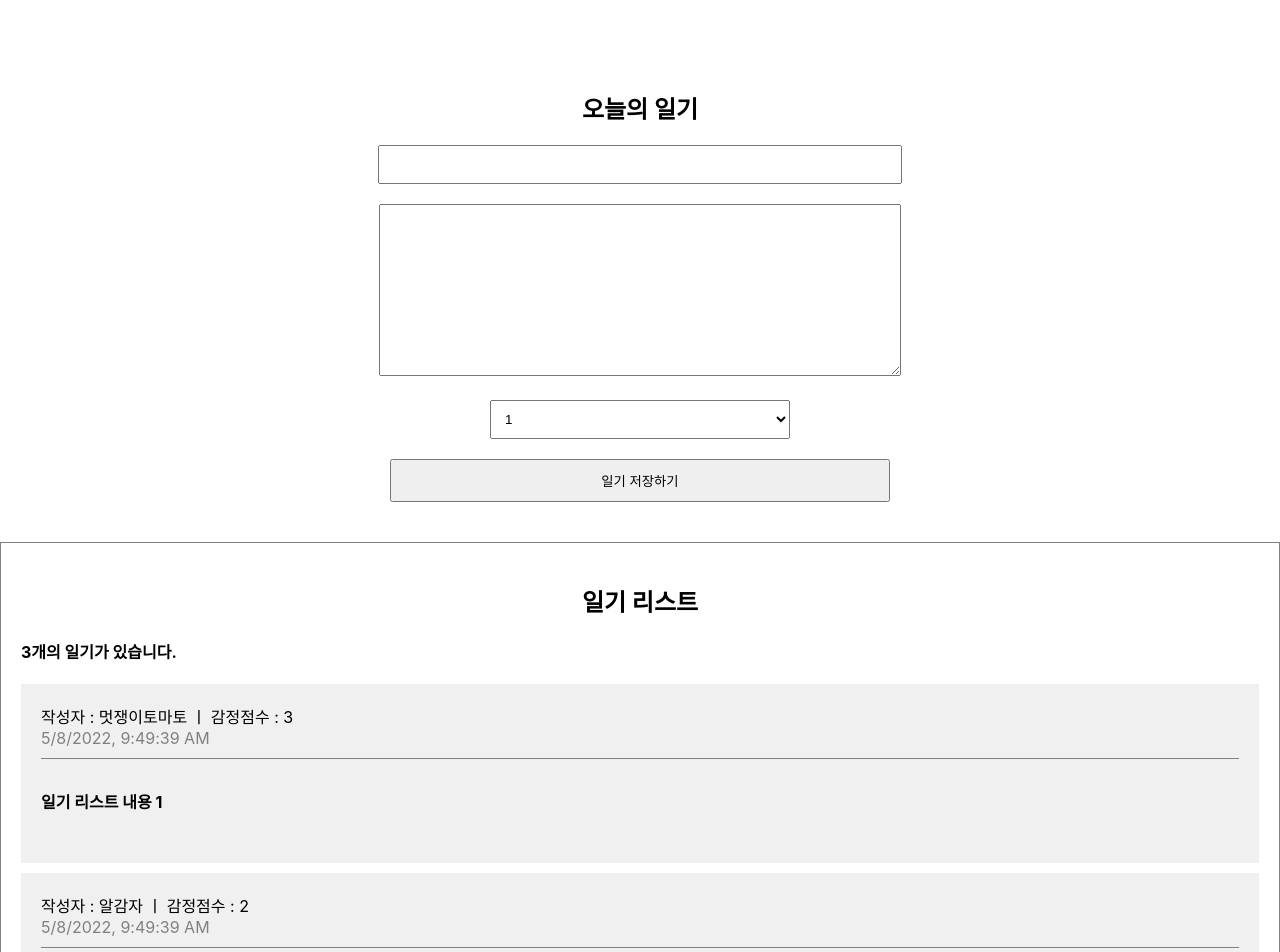
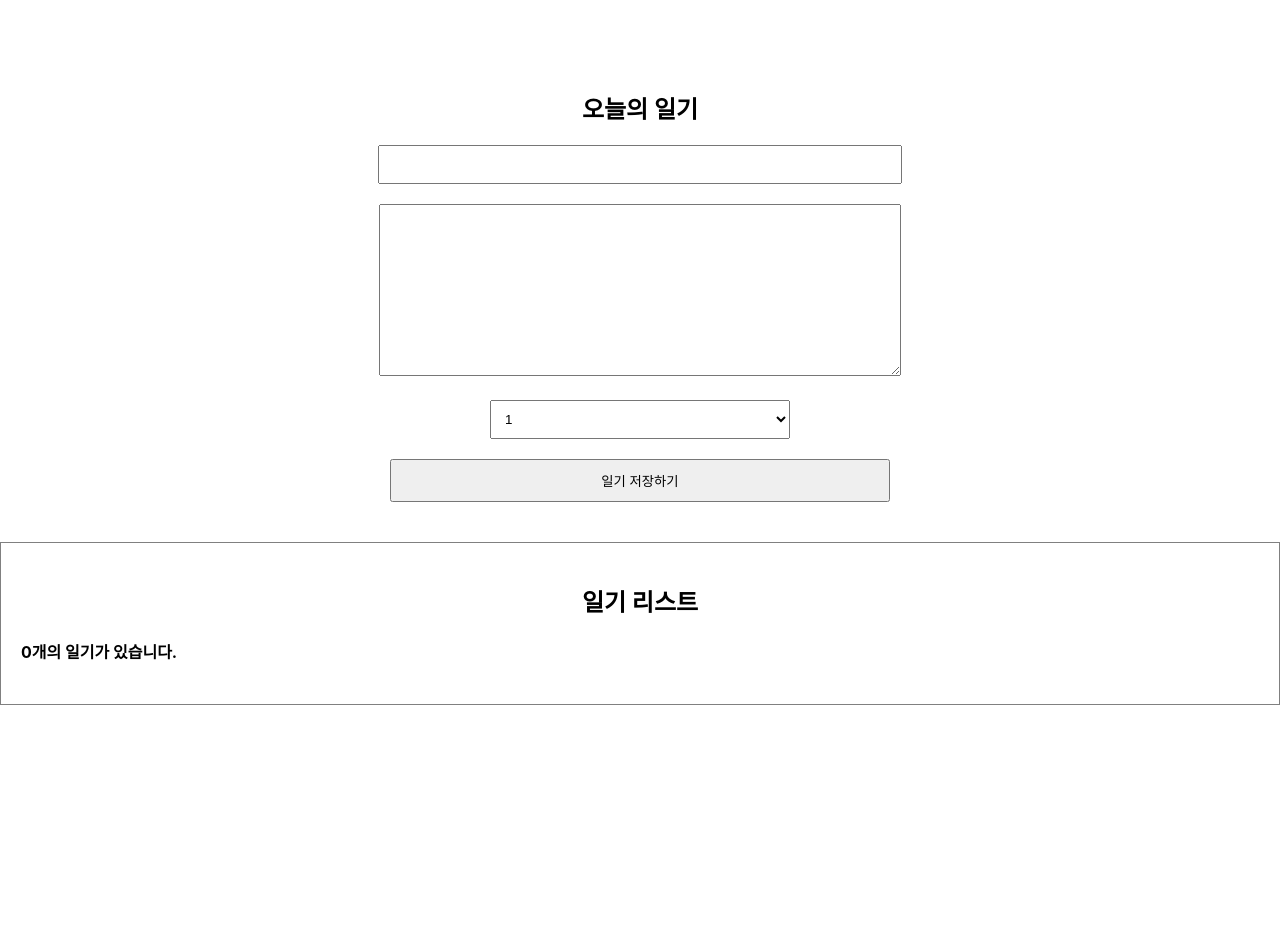
Before and after one commit to nerdyxxn/diary-react-study, a React (Create React App) app: page / in a window 1280 px wide. Shown: the top 952 px of the page. After the commit the page ends 800 px from the top, so only its background shows below. Built offline with nearby package versions, Linux system fonts and the light colour scheme.

Commit message:
feat(onCreate) : Add data add-ons and understand the flow of data and events
데이터와 이벤트의 흐름 파악 및 데이터 추가 기능 구현

```diff
--- a/src/App.js
+++ b/src/App.js
@@ -1,36 +1,56 @@
+/* eslint-disable */
+import { useRef, useState } from "react";
 import "./App.css";
 import DiaryEditor from "./DiaryEditor";
 import DiaryList from "./DiaryList";
 
-const dummyList = [
-  {
-    id: 1,
-    author: "멋쟁이토마토",
-    content: "일기 리스트 내용 1",
-    emotion: 3,
-    created_date: new Date().getTime(),
-  },
-  {
-    id: 2,
-    author: "알감자",
-    content: "일기 리스트 내용 2",
-    emotion: 2,
-    created_date: new Date().getTime(),
-  },
-  {
-    id: 3,
-    author: "윤성",
-    content: "일기 리스트 내용 3",
-    emotion: 5,
-    created_date: new Date().getTime(),
-  },
-];
+// const dummyList = [
+//   {
+//     id: 1,
+//     author: "멋쟁이토마토",
+//     content: "일기 리스트 내용 1",
+//     emotion: 3,
+//     created_date: new Date().getTime(),
+//   },
+//   {
+//     id: 2,
+//     author: "알감자",
+//     content: "일기 리스트 내용 2",
+//     emotion: 2,
+//     created_date: new Date().getTime(),
+//   },
+//   {
+//     id: 3,
+//     author: "윤성",
+//     content: "일기 리스트 내용 3",
+//     emotion: 5,
+//     created_date: new Date().getTime(),
+//   },
+// ];
 
 function App() {
+  // 1. 일기 데이터를 관리할 state 생성
+  const [data, setData] = useState([]);
+  // 2. onCreate 함수 생성 -> 데이터 추가 기능 구현
+  // id는 useRef를 활용해 현재값 current + 1 형태로 구현
+  const dataId = useRef(0);
+  const onCreate = (author, content, emotion) => {
+    const created_date = new Date().getTime();
+    const newItem = {
+      author,
+      content,
+      emotion,
+      created_date,
+      id: dataId.current,
+    };
+    dataId.current += 1;
+    setData([newItem, ...data]);
+  };
+  // 3. onCreate() 함수를 DiaryList에 props으로 전달
   return (
     <div className="App">
-      <DiaryEditor />
-      <DiaryList diaryList={dummyList} />
+      <DiaryEditor onCreate={onCreate} />
+      <DiaryList diaryList={data} />
     </div>
   );
 }
--- a/src/DiaryEditor.js
+++ b/src/DiaryEditor.js
@@ -1,7 +1,7 @@
 /* eslint-disable */
 import { useRef, useState } from "react";
 
-const DiaryEditor = () => {
+const DiaryEditor = ({ onCreate }) => {
   // DOM 객체에 접근하기 위한 useRef 레퍼런스 객체 생성
   const authorInput = useRef();
   const contentInput = useRef();
@@ -31,8 +31,14 @@
       contentInput.current.focus();
       return;
     }
-    console.log(state);
+    // App.js에서 보낸 onCreate를 호출해서 데이터 추가
+    onCreate(state.author, state.content, state.emotion);
     alert("저장 성공!");
+    setState({
+      author: "",
+      content: "",
+      emotion: 1,
+    });
   };
 
   return (
```
